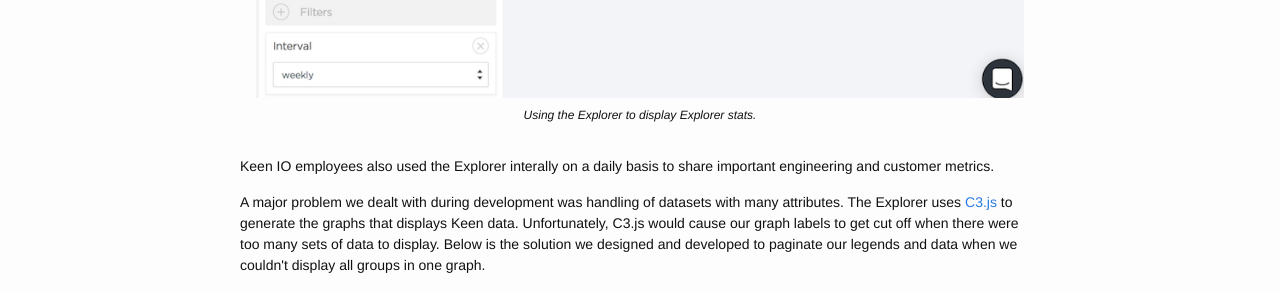
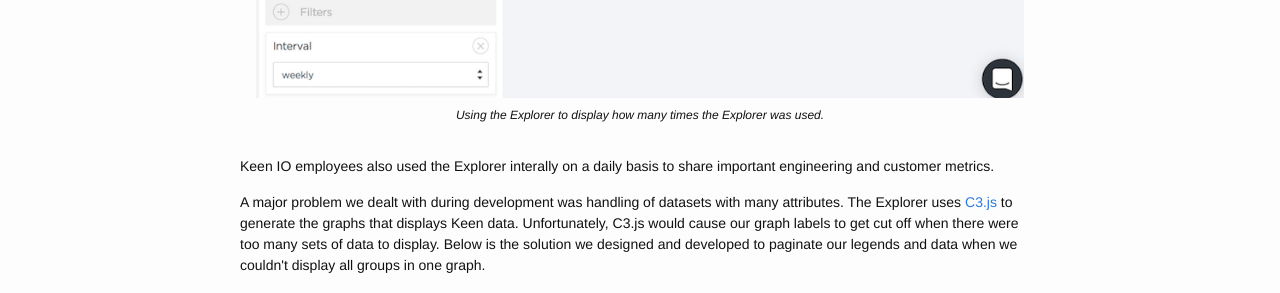
Before and after one commit to joannecheng/joannecheng.github.io, a Jekyll site: the page built from projects/explorer.html, in a window 1280 px wide. Shown: the part 606-899 px from the top of the page. Built offline with Jekyll 4.4.1, drawn with Linux system fonts in a browser that asks for light colours; nearby versions of some CDN libraries; library files that are not in the unit come from our copies.

Commit message:
change caption under explorer image

```diff
--- a/projects/explorer.html
+++ b/projects/explorer.html
@@ -28,7 +28,7 @@
       alt="Using Explorer to display Explorer stats." />
 
     <div class="f7 i tc">
-      Using the Explorer to display Explorer stats.
+      Using the Explorer to display how many times the Explorer was used.
     </div>
   </section>
 
```
